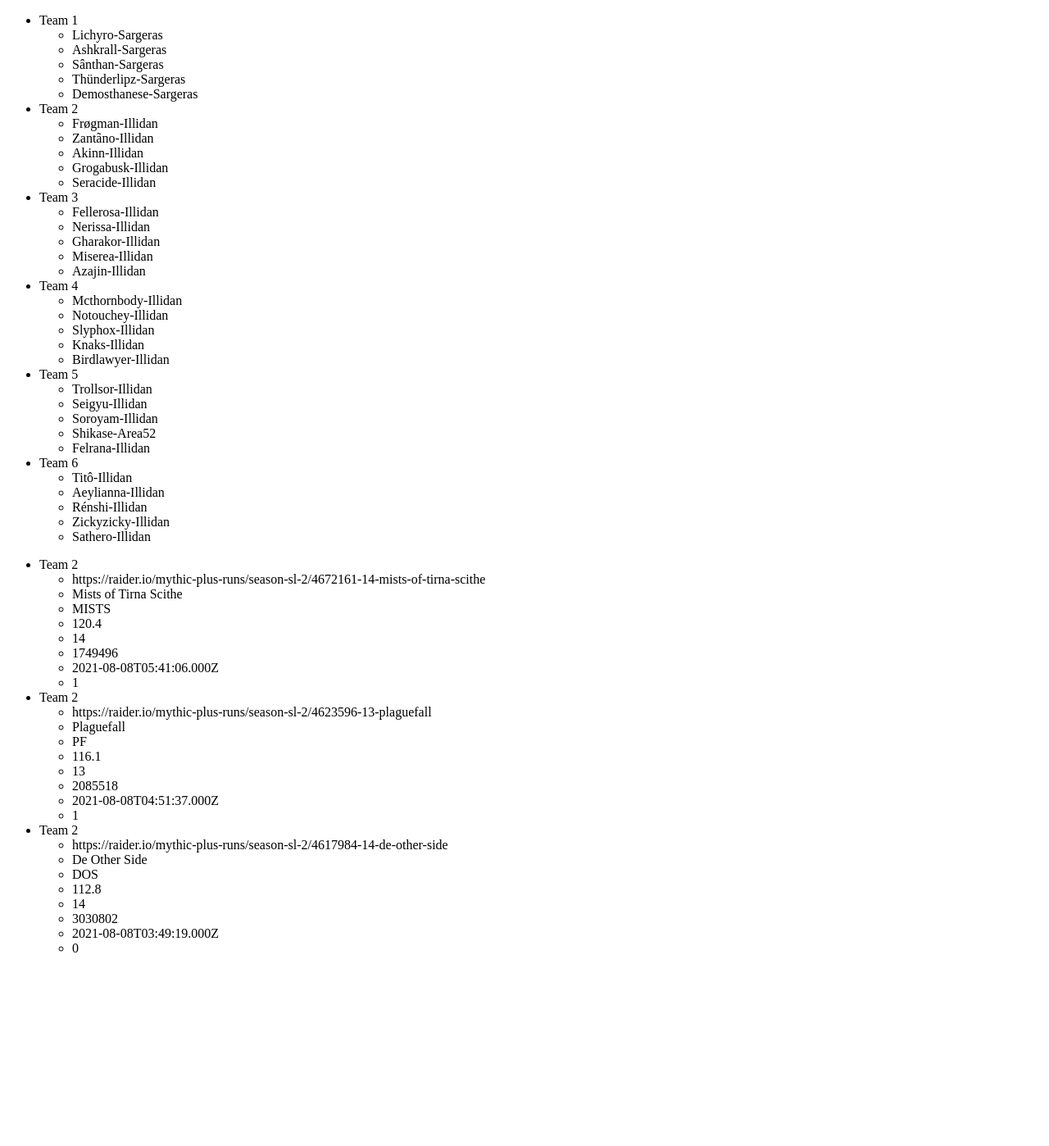
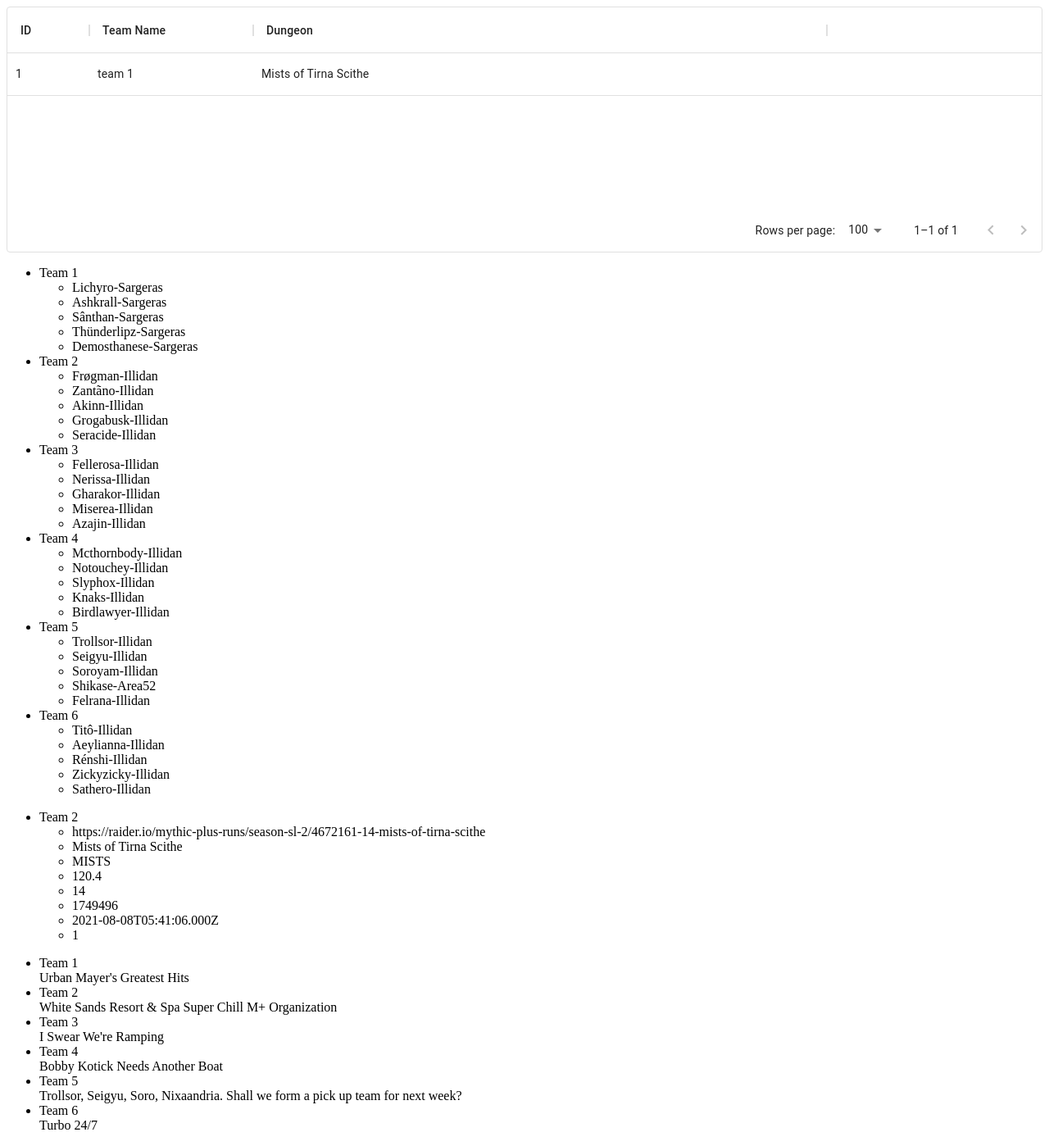
Before and after one commit to 4very/mplus_leaderboard, a Next.js app: page / in a window 1280 px wide. Shown: the whole page at 82% size. Before the commit the page ends 1182 px from the top, so only its background shows below. Built offline with nearby package versions, Linux system fonts and the light colour scheme.

Commit message:
added Material-Ui started table implementation

```diff
--- a/package.json
+++ b/package.json
@@ -14,10 +14,16 @@
     "prepare": "husky install"
   },
   "dependencies": {
+    "@emotion/react": "^11.4.1",
+    "@emotion/styled": "^11.3.0",
+    "@material-ui/core": "^5.0.0-beta.3",
+    "@material-ui/data-grid": "^4.0.0-alpha.35",
+    "@material-ui/styles": "^4.11.4",
     "next": "^11.0.1",
     "next-seo": "^4.26.0",
     "react": "^17.0.2",
     "react-dom": "^17.0.2",
+    "react-table": "^7.7.0",
     "styled-jsx-plugin-postcss": "^4.0.1"
   },
   "devDependencies": {
--- a/src/pages/index.tsx
+++ b/src/pages/index.tsx
@@ -4,16 +4,87 @@
 
 import React from 'react';
 
+import { DataGrid } from '@material-ui/data-grid';
+
 interface Props {
   teams: string[][];
+  teamNames: string[][];
   runs: string[][];
+}
+
+interface RunRow {
+  id: number;
+  team: string;
+  dunegonName: string;
 }
 
 export default function ContentPage(props: Props) { // eslint-disable-line
   // const router = useRouter();
 
+  const columns = [
+    { field: 'id', headerName: 'ID', width: 100 },
+    { field: 'team', headerName: 'Team Name', width: 200 },
+    {
+      field: 'dunegonName',
+      headerName: 'Dungeon',
+      width: 700,
+    },
+    // {
+    //   field: 'lastName',
+    //   headerName: 'Last name',
+    //   width: 200,
+    //   editable: true,
+    // },
+    // {
+    //   field: 'age',
+    //   headerName: 'Age',
+    //   type: 'number',
+    //   width: 150,
+    //   editable: true,
+    // },
+    // {
+    //   field: 'fullName',
+    //   headerName: 'Full name',
+    //   description: 'This column has a value getter and is not sortable.',
+    //   sortable: false,
+    //   width: 160,
+    //   valueGetter: (params) =>
+    //     `${params.getValue(params.id, 'firstName') || ''} ${
+    //       params.getValue(params.id, 'lastName') || ''
+    //     }`,
+    // },
+  ];
+
+  // const rows = [
+  //   { id: 1, lastName: 'Snow', firstName: 'Jon', age: 35 },
+  //   { id: 2, lastName: 'Lannister', firstName: 'Cersei', age: 42 },
+  //   { id: 3, lastName: 'Lannister', firstName: 'Jaime', age: 45 },
+  //   { id: 4, lastName: 'Stark', firstName: 'Arya', age: 16 },
+  //   { id: 5, lastName: 'Targaryen', firstName: 'Daenerys', age: null },
+  //   { id: 6, lastName: 'Melisandre', firstName: null, age: 150 },
+  //   { id: 7, lastName: 'Clifford', firstName: 'Ferrara', age: 44 },
+  //   { id: 8, lastName: 'Frances', firstName: 'Rossini', age: 36 },
+  //   { id: 9, lastName: 'Roxie', firstName: 'Harvey', age: 65 },
+  // ];
+
+  //
+  // for (let i: number = 0; i < props.runs.length; i += 1) {
+  //   rows.push({ id: i, team: props.runs[i][0], dungeon: runs[i][2] ?? '' });
+  // }
+
+  const rows: RunRow[] = [
+    {
+      id: 1,
+      team: 'team 1',
+      dunegonName: 'Mists of Tirna Scithe',
+    },
+  ];
+
   return (
     <div>
+      <div style={{ height: 300, width: '100%' }}>
+        <DataGrid rows={rows} columns={columns} disableSelectionOnClick />
+      </div>
       <ul>
         {props.teams.map((team) => (
           <li key={team[0]}>
@@ -28,13 +99,22 @@
       </ul>
       <ul>
         {props.runs.map((run) => (
-          <li key={`${run[0]}runs`}>
+          <li key={`${run[1]}`}>
             {run[0]}
             <ul>
               {run.slice(1).map((run_data) => (
                 <li key={`${run_data}`}>{run_data}</li>
               ))}
             </ul>
+          </li>
+        ))}
+      </ul>
+      <ul>
+        {props.teamNames.map((teamName) => (
+          <li key={teamName[1]}>
+            {teamName[0]}
+            <br />
+            {teamName[1]}
           </li>
         ))}
       </ul>
@@ -51,6 +131,14 @@
     teams.push(teamsRaw[i]?.split(',') ?? []);
   }
 
+  const teamsNamesRaw = fs
+    .readFileSync(path.join(process.cwd(), 'data', 'team_names.csv'), 'utf8')
+    .split('\n');
+  const teamNames: string[][] = [];
+  for (let i: number = 0; i < teamsNamesRaw.length; i += 1) {
+    teamNames.push(teamsNamesRaw[i]?.split(';') ?? []);
+  }
+
   const runsRaw = fs
     .readFileSync(path.join(process.cwd(), 'data', 'runs.csv'), 'utf8')
     .split('\n');
@@ -62,6 +150,7 @@
   return {
     props: {
       teams,
+      teamNames,
       runs,
     },
   };
```
Also changed, not shown: data/runs.csv, data/team_names.csv (added), 1 other file (tests, documents, lock files or other folders).
